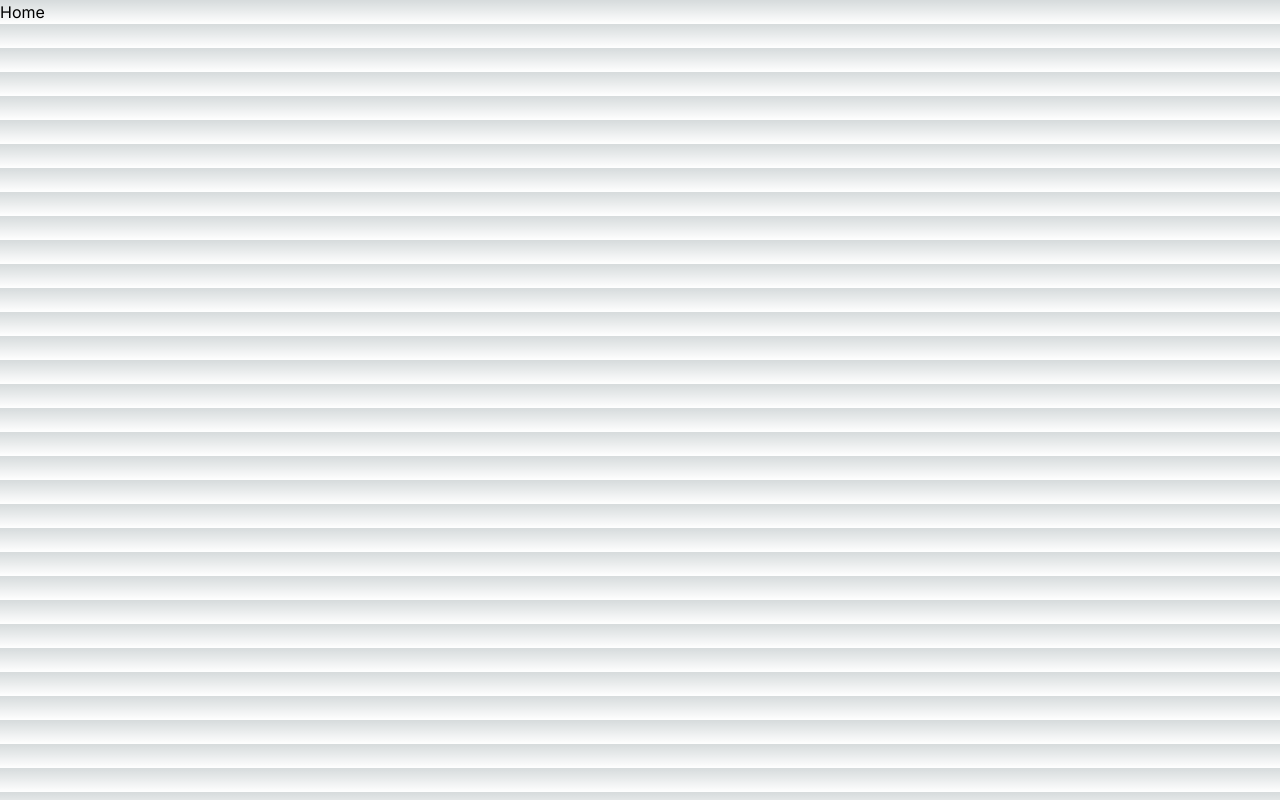
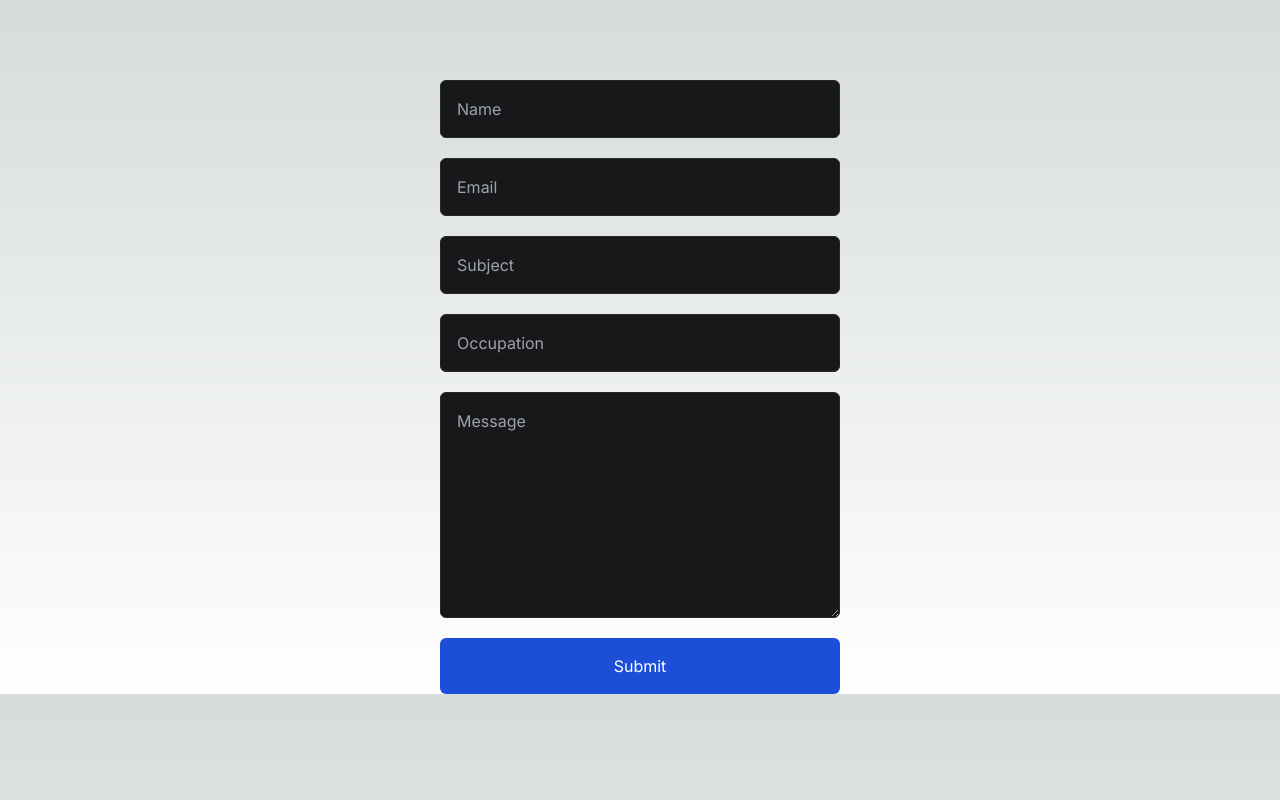
Before and after one commit to jamesreaco/inbox-tool-sanity, a Next.js app: page / in a window 1280 px wide. Built offline with nearby package versions, Linux system fonts and the light colour scheme.

Commit message:
Create submit-message API route and basic form example for demo

```diff
--- a/app/(site)/page.jsx
+++ b/app/(site)/page.jsx
@@ -1,7 +1,9 @@
+import Form from "@/components/form";
+
 export default function Home() {
   return (
     <div>
-      <h1>Home</h1>
+      <Form />
     </div>
   )
 }
--- /dev/null
+++ b/app/api/submit-message/route.js
@@ -0,0 +1,27 @@
+export async function POST(req) {
+
+  const body = await req.json()
+
+  const API_KEY = process.env.SANITY_API_TOKEN
+  const PROJECT_ID = process.env.NEXT_PUBLIC_SANITY_PROJECT_ID
+  const DATASET = process.env.NEXT_PUBLIC_SANITY_DATASET
+
+  const options = {
+    method: 'POST',
+    headers: {
+      'Content-Type': 'application/json',
+      Authorization: `Bearer ${API_KEY}`
+    },
+    body: JSON.stringify(body)
+  };
+
+  const url = `https://${PROJECT_ID}.api.sanity.io/v2021-06-07/data/mutate/${DATASET}`
+
+  try {
+    const response = await fetch(url, options)
+    const data = await response.json()
+    return new Response(JSON.stringify({ success: true, data }))
+  } catch (error) {
+    return new Response(JSON.stringify({ error: 'Failed to save document.' }))
+  }
+}
--- /dev/null
+++ b/components/form.jsx
@@ -0,0 +1,114 @@
+"use client"
+import { useState } from 'react';
+
+export default function Form() {
+
+  const [name, setName] = useState('');
+  const [email, setEmail] = useState('');
+  const [subject, setSubject] = useState('');
+  const [occupation, setOccupation] = useState('');
+  const [message, setMessage] = useState('');
+
+  async function handleSubmit(e) {
+
+    e.preventDefault();
+
+    const mutations = [{
+      createOrReplace: {
+        _id: '12344442222222',
+        _type: 'messages',
+        read: false,
+        starred: false,
+        name: name,
+        email: email,
+        subject: subject,
+        fields: [
+          {
+            _key: 'Occupation',
+            name: 'Occupation',
+            value: occupation
+          },
+          {
+            _key: 'Message',
+            name: 'Message',
+            value: message
+          }
+        ]
+      }
+    }]
+
+    try {
+
+      const response = await fetch("/api/submit-message", {
+        method: "POST",
+        body: JSON.stringify({ mutations: mutations }),
+        headers: { "Content-Type": "application/json" },
+      })
+
+      if (response.ok) {
+        setEmail('')
+        setName('')
+        setSubject('')
+        setOccupation('')
+        setMessage('')
+        console.log('Document added successfully:', response)
+      }
+
+    } catch(error) {
+      console.error('Error adding document:', error);
+    }
+  }
+
+  return (
+    <div className='mt-[80px] w-[400px] mx-auto'>
+      <form
+        onSubmit={handleSubmit}
+        className='flex flex-col justify-center gap-[20px]'
+      >
+        <input
+          type="text"
+          value={name}
+          placeholder="Name"
+          className="p-4 rounded-md w-full bg-zinc-900 border border-zinc-800"
+          onChange={(e) => setName(e.target.value)}
+        />
+        <input
+          type="text"
+          value={email}
+          placeholder="Email"
+          className="p-4 rounded-md w-full bg-zinc-900 border border-zinc-800"
+          onChange={(e) => setEmail(e.target.value)}
+        />
+        <input
+          type="text"
+          value={subject}
+          placeholder="Subject"
+          className="p-4 rounded-md w-full bg-zinc-900 border border-zinc-800"
+          onChange={(e) => setSubject(e.target.value)}
+        />
+        <input
+          type="text"
+          value={occupation}
+          placeholder="Occupation"
+          className="p-4 rounded-md w-full bg-zinc-900 border border-zinc-800"
+          onChange={(e) => setOccupation(e.target.value)}
+        />
+        <textarea
+          type="text"
+          value={message}
+          rows={8}
+          placeholder="Message"
+          className="p-4 rounded-md w-full bg-zinc-900 border border-zinc-800"
+          onChange={(e) => setMessage(e.target.value)}
+        />
+        <button
+          type='submit'
+          onClick={handleSubmit}
+          className="p-4 rounded-md w-full bg-blue-700 text-white"
+        >
+          Submit
+        </button>
+      </form>
+    </div>
+  )
+}
--- a/sanity/plugins/messages/components/message-card.jsx
+++ b/sanity/plugins/messages/components/message-card.jsx
@@ -1,5 +1,5 @@
 import { Stack, Card, Flex, Heading, Text, MenuButton, Menu, MenuItem, Button, MenuDivider } from '@sanity/ui';
-import {EllipsisVerticalIcon, TrashIcon, StarIcon} from '@sanity/icons'
+import { EllipsisVerticalIcon, TrashIcon, StarIcon } from '@sanity/icons'
 import { useCallback, useState } from 'react';
 import MessageDialog from './message-dialog';
 
--- a/sanity/plugins/messages/schema.js
+++ b/sanity/plugins/messages/schema.js
@@ -9,7 +9,7 @@ export const messagesSchema = {
       title: 'Name',
     },
     {
-      type: 'email',
+      type: 'string',
       name: 'email',
       title: 'Email',
     },
```
